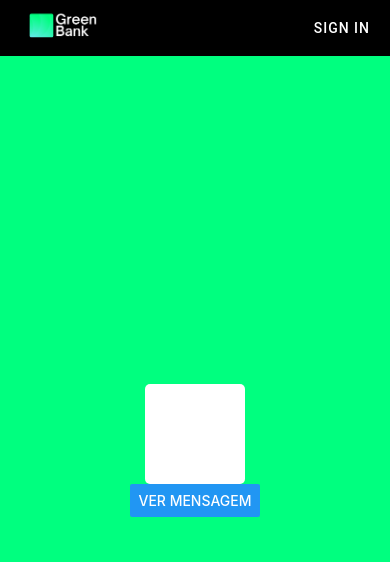
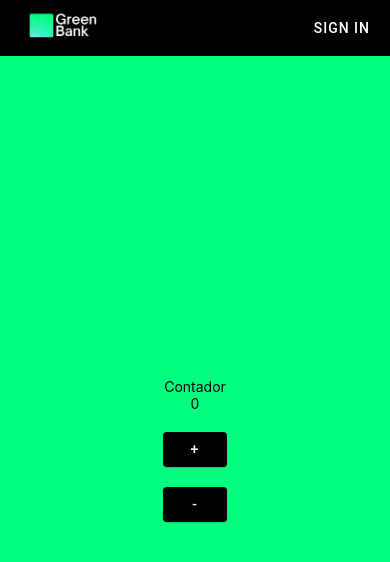
Before and after one commit to CibeleMartins/reactNativePractice, a React Native app: screen / in a window 390 px wide. Shown: the top 562 px of the page. Built offline with nearby package versions, Linux system fonts and the light colour scheme.

Commit message:
🚧 feat: Implemented ContadorV2 with comunication direct, indirect and state

```diff
--- a/src/App.js
+++ b/src/App.js
@@ -18,6 +18,7 @@ import FormAccount from "./components/FormAccount";
 import Superior from "./comunicacaoDireta/Superior";
 import Pai from './comunicacaoIndireta/Pai';
 import Caixa from './comunicacaoIndireta/Caixa';
+import ContadorV2 from "./comunicacaoDeI/ContadorV2";
 
 // style
 import styles from "./styles/style";
@@ -76,8 +77,9 @@ export default function App () {
 
                 {/* <Pai/> */}
 
+                {/*  <Caixa/> */}
 
-                <Caixa/>
+                <ContadorV2/>
         </View>
         </>
     )
--- a/src/components/FormAccount.js
+++ b/src/components/FormAccount.js
@@ -9,6 +9,7 @@ import styles from '../styles/style';
 
 
 export default (props)=> {
+
 
     return (
 
@@ -50,7 +51,8 @@ export default (props)=> {
 
                 <Button
                 style={{marginTop: 15}}
-                text="REGISTER"/>
+                text="REGISTER"
+                onPress={()=> console.warn("Successfully registered! Log in!")}/>
 
                 <Button
                 style={{marginTop: 15}}
--- /dev/null
+++ b/src/comunicacaoDeI/ContadorBotoes.js
@@ -0,0 +1,23 @@
+import React from 'react'
+import Button from '../components/Button'
+
+import styles from '../styles/style'
+
+export default (props)=> {
+
+
+     return(
+
+
+        <>
+
+            <Button style={styles.initialBtn}  text='+'onPress={props.inc}/>
+            <Button style={styles.initialBtn} text='-'onPress={props.dec}/>
+
+        </>
+
+        )
+
+
+
+}
--- /dev/null
+++ b/src/comunicacaoDeI/ContadorDisplay.js
@@ -0,0 +1,17 @@
+import React from 'react'
+import {Text} from 'react-native'
+
+
+
+export default (props)=> {
+
+
+     return(
+
+
+           <Text>{props.num}</Text>
+
+
+        )
+
+}
--- /dev/null
+++ b/src/comunicacaoDeI/ContadorV2.js
@@ -0,0 +1,35 @@
+import React, {useState} from 'react';
+import {Text} from 'react-native';
+
+
+import ContadorDisplay from './ContadorDisplay';
+import Buttons from './ContadorBotoes';
+import styles from '../styles/style';
+
+
+
+export default (props)=> {
+
+    const [num, setNum] = useState(0)
+
+
+    const inc = ()=> setNum(num + 1)
+    const dec = ()=> setNum(num - 1)
+
+
+     return(
+
+        <>
+
+            <Text>Contador</Text>
+           <ContadorDisplay num={num}/>
+           <Buttons inc={inc} dec={dec}/>
+
+        </>
+
+
+    )
+
+
+
+}
--- a/src/comunicacaoIndireta/Caixa.js
+++ b/src/comunicacaoIndireta/Caixa.js
@@ -5,6 +5,7 @@ import {View, Text} from 'react-native'
 import styles from '../styles/style'
 
 import TextButton from './TextButton'
+import Caixa2 from './Caixa2'
 
 
 export default (props)=> {
@@ -32,7 +33,6 @@ export default (props)=> {
             <Text>{mensagem}</Text>
            </View>
 
-
             <TextButton
             mensagem="A funcao texto foi executada e notificada aqui!"
             funcao={exibeMsg}/>
--- /dev/null
+++ b/src/comunicacaoIndireta/Caixa2.js
@@ -0,0 +1,35 @@
+import React from 'react'
+import {Button, View} from 'react-native'
+
+
+export default (props)=> {
+
+
+    function caixa2 (componente) {
+
+        return componente
+    }
+
+     return(
+
+
+
+           <Button
+           title='Ver Componente'
+
+           onPress={function () {
+            const resultado = caixa2(props.componente)
+
+            props.funcaoCaixa(resultado)
+        }}
+           />
+
+
+
+
+
+           )
+
+
+
+}
--- a/src/comunicacaoIndireta/TextButton.js
+++ b/src/comunicacaoIndireta/TextButton.js
@@ -1,5 +1,8 @@
 import React from 'react'
 import {Button, Text} from 'react-native'
+
+
+import styles from '../styles/style'
 
 
 export default (props)=> {
--- a/src/styles/style.js
+++ b/src/styles/style.js
@@ -51,8 +51,8 @@ const styles = StyleSheet.create({
     },
 
     boxState: {
-        width: 100,
-        height: 100,
+        width: 300,
+        height: 300,
         borderRadius: 5,
         backgroundColor: 'white'
     },
```
